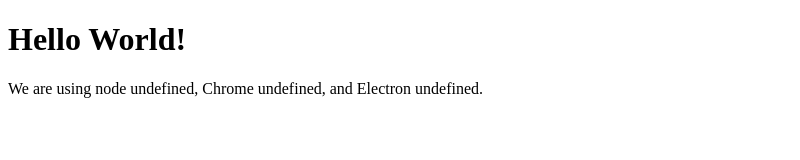
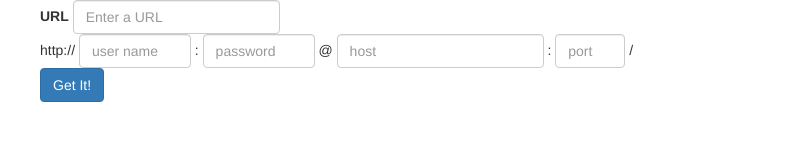
Before and after one commit to parkerwy/get-executables, an Electron app: page index.html in a window 800 px wide. Drawn offline with nearby package versions, Linux system fonts and the light colour scheme.

Commit message:
add request

```diff
--- a/index.html
+++ b/index.html
@@ -1,13 +1,32 @@
 <!DOCTYPE html>
 <html>
-  <head>
-    <meta charset="UTF-8">
-    <title>Get Executables</title>
-  </head>
-  <body>
-    <h1>Hello World!</h1>
-    We are using node <script>document.write(process.versions.node)</script>,
-    Chrome <script>document.write(process.versions.chrome)</script>,
-    and Electron <script>document.write(process.versions.electron)</script>.
-  </body>
+    <head>
+        <meta charset="UTF-8">
+        <title>Get Executables</title>
+        <link href="node_modules/bootstrap/dist/css/bootstrap.min.css" rel="stylesheet" type="text/css">
+        <script>
+            window.$ = window.jQuery = require('jquery');
+        </script>
+        <script src="src/index.js"></script>
+    </head>
+    <body class="container">
+        <form class="form-inline">
+            <div class="form-group">
+                <label for="url">URL</label>
+                <input type="text" class="form-control" id="url" placeholder="Enter a URL">
+            </div>
+            <div class="form-group">
+                http://
+                <input type="text" class="form-control" style="max-width: 8em;" id="proxyUser" placeholder="user name">
+                :
+                <input type="password" class="form-control" style="max-width: 8em;" id="proxyPassword" placeholder="password">
+                @
+                <input type="text" class="form-control" style="max-width: 20em;" id="proxyHost" placeholder="host">
+                :
+                <input type="text" class="form-control" style="max-width: 5em;" id="proxyPort" placeholder="port">
+                /
+            </div>
+        </form>
+        <button type="button" class="btn btn-primary" onclick="download();">Get It!</button>
+    </body>
 </html>
--- a/package.json
+++ b/package.json
@@ -17,6 +17,9 @@
   },
   "homepage": "https://github.com/parkerwy/get-executables#readme",
   "dependencies": {
-    "electron": "^1.4.13"
+    "bootstrap": "^3.3.7",
+    "electron": "^1.4.13",
+    "jquery": "^3.1.1",
+    "request": "^2.79.0"
   }
 }
--- /dev/null
+++ b/src/index.js
@@ -0,0 +1,21 @@
+require('jquery');
+const os = require('os');
+
+function download() {
+    console.log('download called.');
+    var url = $('#url').val();
+    console.log(url);
+    var host = $('#proxyHost').val();
+    var port = $('#proxyPort').val();
+    var user = $('#proxyUser').val();
+    var password = $('#proxyPassword').val();
+    var proxy = `http://${user}:${password}@${host}:${port}`;
+    console.log(proxy);
+    requestWithProxy(url, proxy);
+}
+
+function requestWithProxy(url, proxy) {
+    var filename = url.split('/').pop().split('#')[0].split('?')[0];
+    var saveAs = `${os.homedir()}/Desktop/${filename}`;
+    console.log(saveAs);
+}
```
